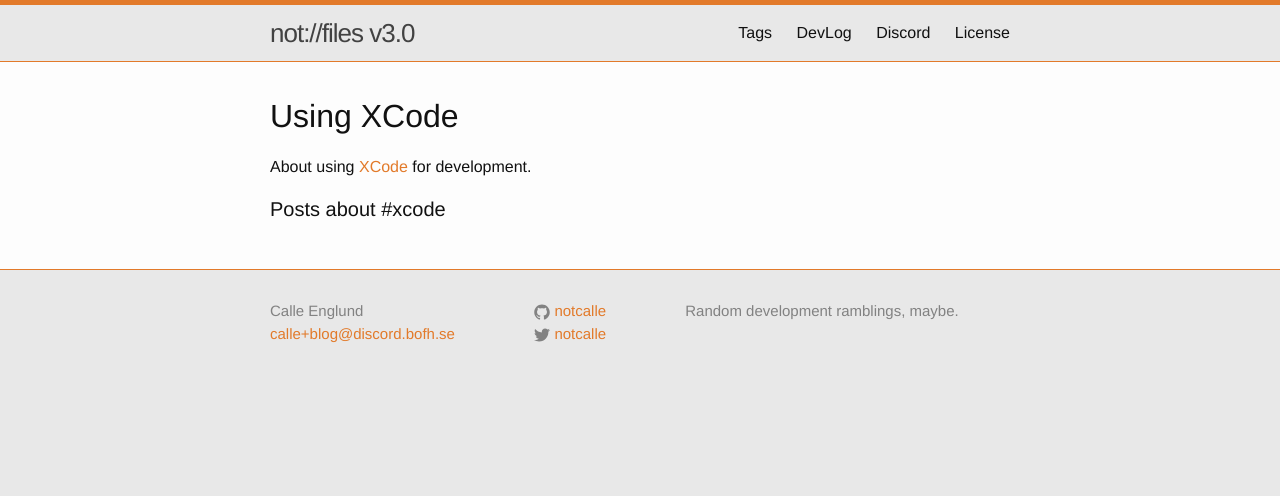
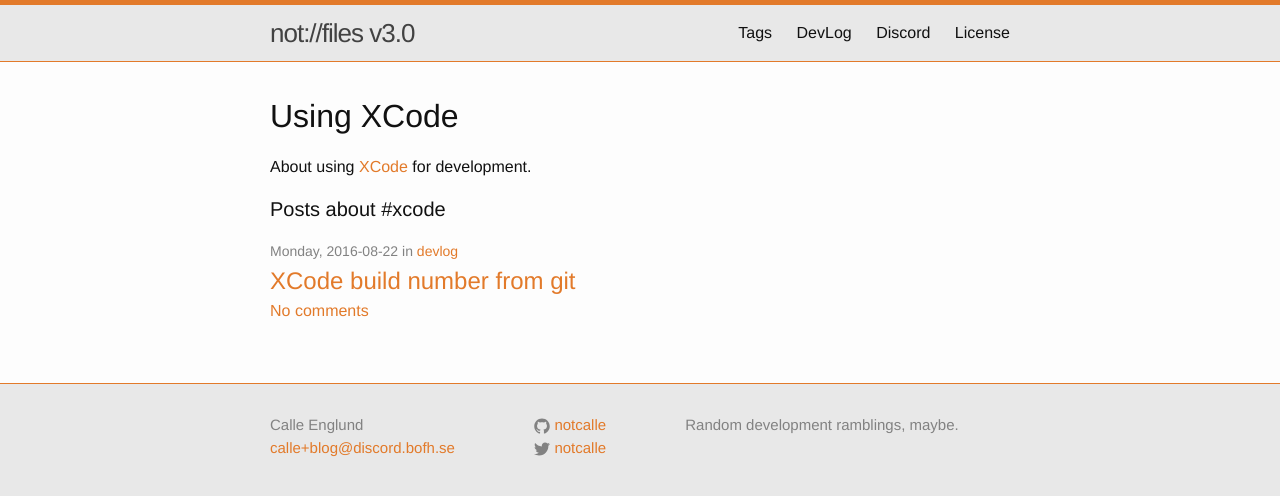
Before and after one commit to notCalle/notcalle.github.io, a Jekyll site: the page built from tag/xcode/index.md, in a window 1280 px wide. Shown: the top 496 px of the page. Built offline with Jekyll 4.4.1, drawn with Linux system fonts in a browser that asks for light colours; comment, search, counter and statistics services are not loaded.

Commit message:
Missing tags for post

```diff
--- a/_posts/2016-08-22-xcode-build-number-from-git.md
+++ b/_posts/2016-08-22-xcode-build-number-from-git.md
@@ -2,6 +2,9 @@
 layout: post
 title: XCode build number from git
 category: devlog
+tags:
+- xcode
+- objc
 ---
 {% gist notCalle/af53a0b3ccac6123c8a2d2337a48dc6a %}
 
```
